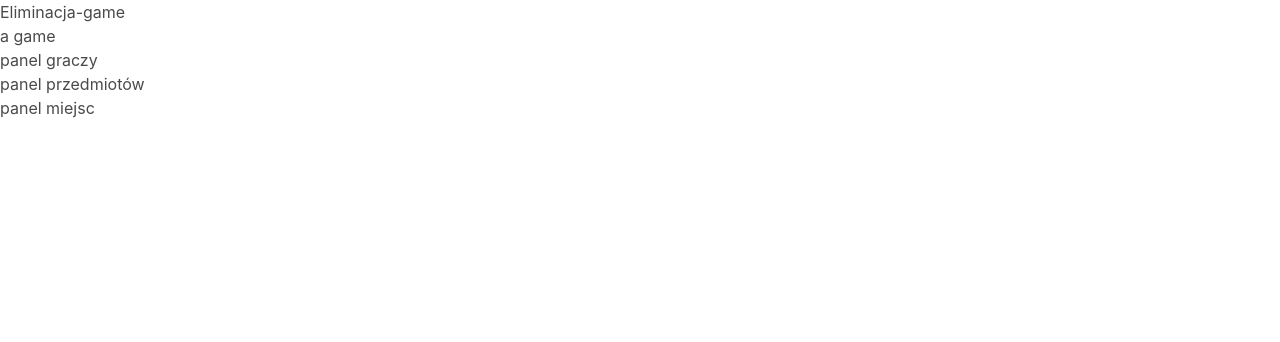
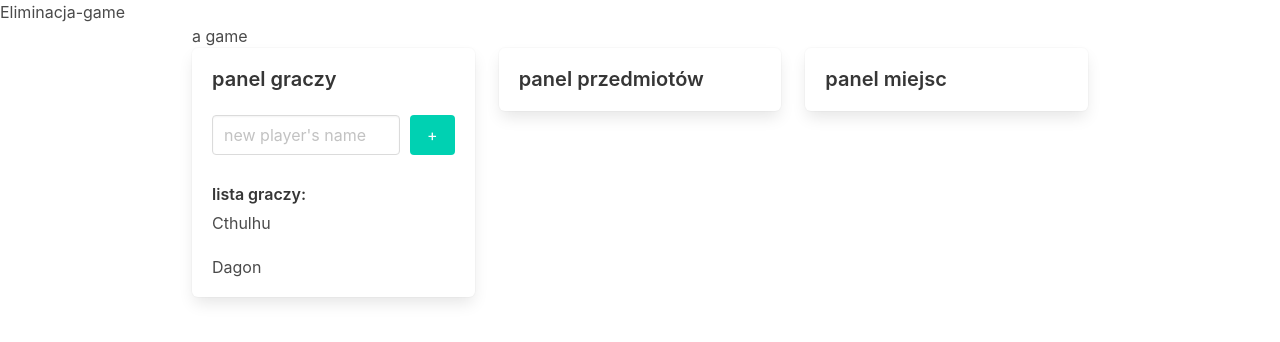
Before and after one commit to JohnyMielony07/eliminacja-game, a React (Create React App) app: page / in a window 1280 px wide. Shown: the top 342 px of the page. Built offline with nearby package versions, Linux system fonts and the light colour scheme.

Commit message:
add players panel logic

```diff
--- a/package.json
+++ b/package.json
@@ -11,7 +11,7 @@
   },
   "scripts": {
     "watch:sass": "node-sass src/styles/sass/main.scss src/styles/css/style.css -w",
-    "comp:sass": "node-sass sass/main.scss css/style.css",
+    "comp:sass": "node-sass src/styles/sass/main.scss src/styles/css/style.css",
     "start": "react-scripts start",
     "build": "react-scripts build",
     "test": "react-scripts test",
--- a/src/containers/Game/Game.jsx
+++ b/src/containers/Game/Game.jsx
@@ -5,11 +5,21 @@ import SpotesPanel from './SpotesPanel';
 
 const Game = () => {
     return (
-        <main>
+        <main style={{width: '70%', margin: 'auto'}}>
             a game
+            <div className='columns'>
+            <div className='column'>
             <PlayersPanel />
+            </div>
+            <div className='column'>
             <SubjectsPanel />
+            </div>
+            <div className='column'>
             <SpotesPanel />
+            </div>
+            </div>
+
+
         </main>
     )
 }
--- a/src/containers/Game/PlayersPanel.jsx
+++ b/src/containers/Game/PlayersPanel.jsx
@@ -1,9 +1,28 @@
 import React from 'react';
+import Button from '../pieces/Button/Button';
 
 const PlayersPanel = () => {
+
+    const [playersList, setPlayersList] = React.useState(['Cthulhu', 'Dagon']);
+
+    const [newPlayerName, setNewPlayerName] = React.useState('');
+
+    const addPlayer = () => {
+        setPlayersList([...playersList, newPlayerName]);
+        setNewPlayerName('');
+    }
+
     return (
-        <div>
-panel graczy
+        <div className='box'>
+            <p className="title is-5">panel graczy</p>
+            <div className="input-panel">
+                <input className="input" placeholder="new player's name" value={newPlayerName} onChange={e => setNewPlayerName(e.target.value)} />
+                <Button className="is-primary input-panel__button" value="+" onClick={addPlayer} />
+            </div>
+            <div className="title is-6" style={{margin: '30px 0'}}>lista graczy:</div>
+            {playersList.map(player => (
+                <div className="subtitle is-6">{player}</div>
+            ))}
         </div>
     )
 }
--- a/src/containers/Game/SpotesPanel.jsx
+++ b/src/containers/Game/SpotesPanel.jsx
@@ -2,8 +2,8 @@ import React from 'react';
 
 const SpotesPanel = () => {
     return (
-        <div>
-panel miejsc
+        <div className='box'>
+<p className="title is-5">panel miejsc</p>
         </div>
     )
 }
--- a/src/containers/Game/SubjectsPanel.jsx
+++ b/src/containers/Game/SubjectsPanel.jsx
@@ -2,8 +2,8 @@ import React from 'react';
 
 const SubjectsPanel = () => {
     return (
-        <div>
-panel przedmiotów
+        <div className='box'>
+<p className="title is-5">panel przedmiotów</p>
         </div>
     )
 }
--- a/src/containers/pieces/Button/Button.jsx
+++ b/src/containers/pieces/Button/Button.jsx
@@ -3,10 +3,10 @@ import React from 'react';
 const Button = ({
     value,
     className,
-    onChange
+    onClick
 }) => {
     return (
-        <button onChange={onChange} className={`${className} button`}>
+        <button onClick={onClick} className={`${className} button`} >
             {value}
         </button>
     )
--- a/src/styles/css/style.css
+++ b/src/styles/css/style.css
@@ -3,3 +3,8 @@
 *::after {
   padding: 0;
   margin: 0; }
+
+.input-panel {
+  display: flex; }
+  .input-panel__button {
+    margin-left: 10px; }
--- /dev/null
+++ b/src/styles/sass/_panels.scss
@@ -0,0 +1,7 @@
+.input-panel {
+    display: flex;
+
+    &__button {
+        margin-left: 10px;
+    }
+}
--- a/src/styles/sass/main.scss
+++ b/src/styles/sass/main.scss
@@ -1 +1,2 @@
 @import "base";
+@import "panels";
```
